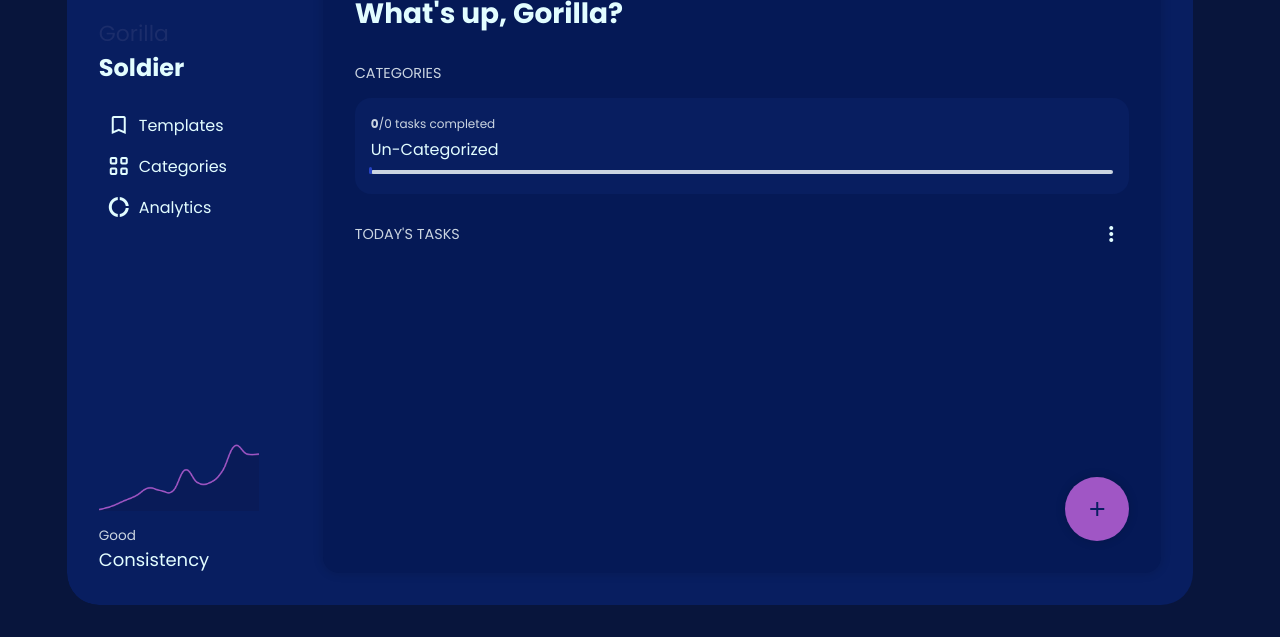
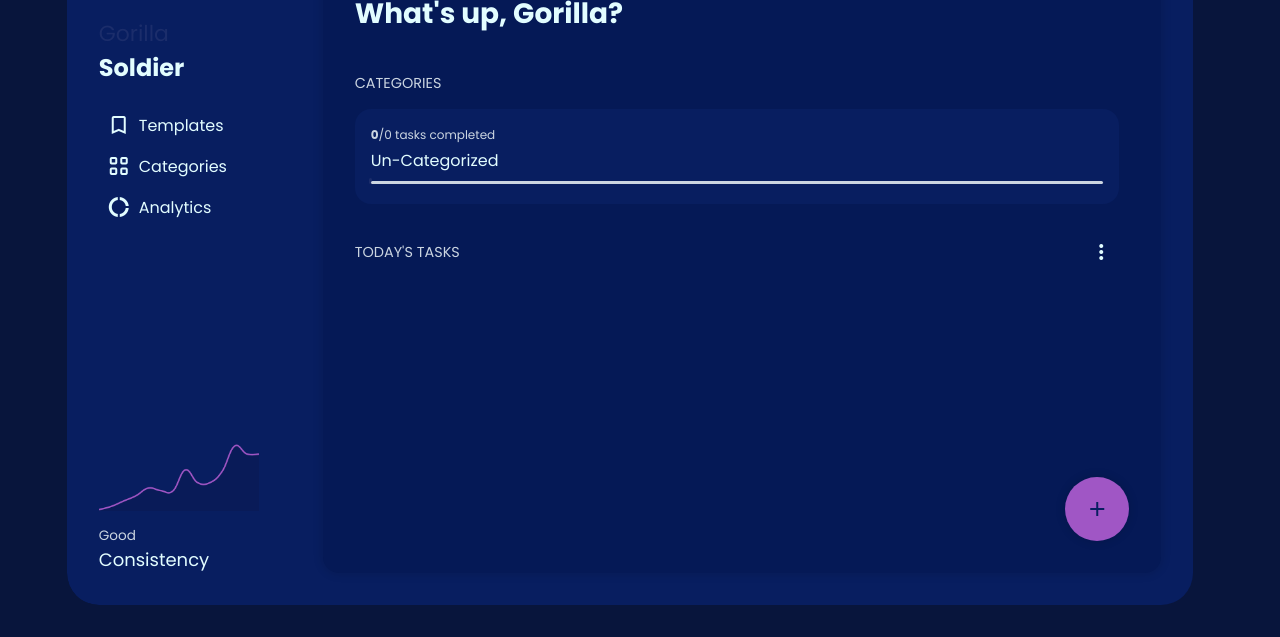
Before and after one commit to Timbar09/todo-x-factr, a website built with Vite: page index.html in a window 1280 px wide. Shown: the part 163-800 px from the top of the page. Built offline with nearby package versions, Linux system fonts and the light colour scheme.

Commit message:
feat: Refactor UI component class names and styles for consistency; update layout and category management

```diff
--- a/index.html
+++ b/index.html
@@ -184,33 +184,29 @@
           </header>
 
           <section id="homeView" class="app__view app__view--home">
-            <h2 class="app__title section__title padding-x">
-              What's up, Gorilla?
-            </h2>
+            <h2 class="app__view--title padding-x">What's up, Gorilla?</h2>
 
-            <div class="app__category category padding-x">
-              <div class="section__subTitle--container">
-                <h3 class="section__subTitle">Categories</h3>
-              </div>
+            <div class="app__view--section padding-x">
+              <h3 class="app__view--subtitle">Categories</h3>
 
-              <ul class="app__category--list" id="appCategoryList">
+              <ul class="app__view--category__list category__list">
                 <!-- Categories are dynamically generated -->
               </ul>
             </div>
 
-            <div class="app__task">
-              <header class="app__task--header padding-x">
-                <h3 class="section__subTitle">Today's tasks</h3>
+            <div class="app__view--section">
+              <header class="app__view--task__header padding-x">
+                <h3 class="app__view--subtitle">Today's tasks</h3>
 
                 <!-- More options is dynamically rendered here -->
               </header>
 
-              <ul id="todayTaskList" class="app__task--list padding-x">
+              <ul id="todayTaskList" class="app__view--task__list padding-x">
                 <!-- Task items are dynamically generated here -->
               </ul>
             </div>
 
-            <div class="app__entryForm--button__container">
+            <div class="app__view--button__container">
               <button
                 id="openTaskDialogButton"
                 class="button button__primary button__primary--round app__entryForm--button"
--- a/src/UI/category/index.ts
+++ b/src/UI/category/index.ts
@@ -22,7 +22,7 @@ export default class CategoryUI implements Observer<Category> {
     this.controller = controller;
     this.app = document.getElementById("application") as HTMLElement;
     this.uls = document.querySelectorAll(
-      ".app__category--list"
+      ".category__list"
     ) as NodeListOf<HTMLUListElement>;
 
     // Initialize composed parts
--- a/src/UI/task/index.ts
+++ b/src/UI/task/index.ts
@@ -53,7 +53,9 @@ export default class TaskUI {
 
   private setupUI(): void {
     // Add header menu
-    const header = this.app.querySelector(".app__task--header") as HTMLElement;
+    const header = this.app.querySelector(
+      ".app__view--task__header"
+    ) as HTMLElement;
     const headerMenu = this.menu.createTaskListHeaderMenu();
     header.appendChild(headerMenu);
 
--- a/src/css/components/app.css
+++ b/src/css/components/app.css
@@ -40,6 +40,8 @@
   padding-top: 1.5rem;
   display: flex;
   justify-content: space-between;
+  background-color: var(--bg-300);
+  border-radius: inherit;
   z-index: 10;
 }
 
@@ -50,6 +52,9 @@
   right: 0;
   padding-top: 4em;
   min-height: 100%;
+  max-height: 100%;
+  overflow-x: clip;
+  overflow-y: auto;
 }
 
 .app__view.hidden {
@@ -57,7 +62,7 @@
 }
 
 .app__view--title {
-  margin: 1em 0;
+  margin: 1em 0 0;
   font-size: 1.75em;
   font-weight: 700;
 }
@@ -65,6 +70,10 @@
 /* .section__subTitle--container {
   margin: 0 0 0.5em;
 } */
+
+.app__view--section {
+  padding-top: 1.5em;
+}
 
 .app__view--subtitle {
   font-size: 0.9em;
@@ -78,3 +87,31 @@
   justify-content: space-between;
   align-items: center;
 }
+
+.app__view--category__list {
+  display: flex;
+  gap: 1rem;
+}
+
+.app__view--category__list li {
+  flex: 1;
+}
+
+.app__view--task__header {
+  display: flex;
+  justify-content: space-between;
+  align-items: center;
+  gap: 1em;
+}
+
+.app__view--task__list {
+  display: flex;
+  flex-direction: column;
+  gap: 0.25em;
+}
+
+.app__view--button__container {
+  position: fixed;
+  right: 2em;
+  bottom: 2em;
+}
--- a/src/css/components/category.css
+++ b/src/css/components/category.css
@@ -1,14 +1,5 @@
 .category {
   margin-bottom: 1rem;
-}
-
-.app__category--list {
-  display: flex;
-  gap: 1rem;
-}
-
-.app__category--list li {
-  flex: 1;
 }
 
 .category__item {
@@ -84,6 +75,7 @@
   height: 100%;
   width: var(--progress);
   border-radius: inherit;
+  background-color: var(--category-clr);
   animation: grow-progress-bar 200ms ease-out forwards;
 }
 
@@ -104,7 +96,7 @@
   width: 0.205em;
   height: 200%;
   border-radius: inherit;
-  background-color: var(--primary);
+  background-color: var(--category-clr);
 }
 
 .app__category--list li:first-child .category__item--progressBar__fill {
--- a/src/css/components/entry-form.css
+++ b/src/css/components/entry-form.css
@@ -1,9 +1,3 @@
-.app__entryForm--button__container {
-  position: absolute;
-  right: 2em;
-  bottom: 2em;
-}
-
 .app__task--entry__container {
   --dimension: 4em;
 
--- a/src/css/components/task.css
+++ b/src/css/components/task.css
@@ -1,11 +1,4 @@
-.app__task {
-  flex: 1;
-  display: flex;
-  flex-direction: column;
-}
-
-.app__task--list {
-  flex: 1;
+.task__list {
   padding-top: 0.25em;
   padding-bottom: 0.25em;
   display: flex;
--- a/src/css/layout.css
+++ b/src/css/layout.css
@@ -32,7 +32,7 @@ a {
   color: inherit;
 }
 
-.section__title {
+/* .section__title {
   margin: 1em 0;
   font-size: 1.75em;
   font-weight: 700;
@@ -47,7 +47,7 @@ a {
   font-weight: normal;
   color: var(--text-200);
   text-transform: uppercase;
-}
+} */
 
 .main {
   padding: 0;
```
